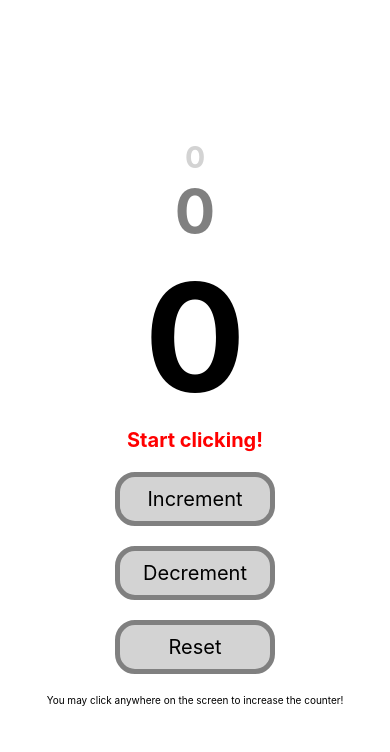
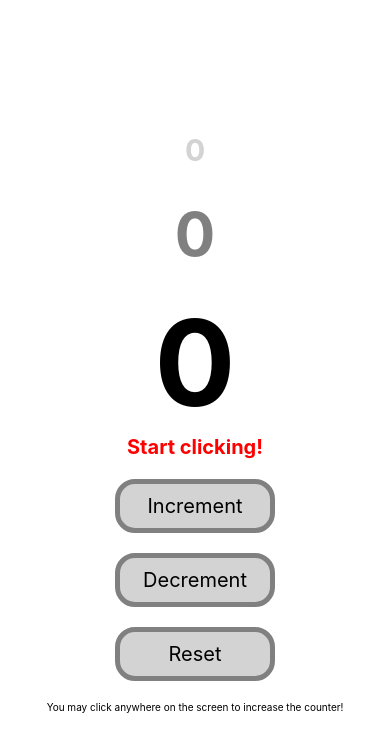
Before and after one commit to ricsoh/expo-project2, a React Native app: screen / in a window 390 px wide. Shown: the top 752 px of the page. Built offline with nearby package versions, Linux system fonts and the light colour scheme.

Commit message:
add additonal component props

```diff
--- a/App.js
+++ b/App.js
@@ -61,9 +61,9 @@ export default function App() {
 
   return (
     <View style={styles.container} onTouchEnd={() => screenTouch()}>
-      <CounterText fontSize={30} color='lightgray'> {count} </CounterText>
-      <CounterText fontSize={60} color='gray'> {count} </CounterText>
-      <Text style={styles.text}> {count} </Text>
+      <CounterText fontSize={30} marginBottom={30} color='lightgray'> {count} </CounterText>
+      <CounterText fontSize={60} marginBottom={20} color='gray'> {count} </CounterText>
+      <CounterText fontSize={120} color='black'> {count} </CounterText>
       <Text style={styles.textEncourageing}> {renderEncourageingText()} </Text>
       <TouchableOpacity style={styles.button}><Text style={styles.buttonText}>Increment</Text></TouchableOpacity>
       <TouchableOpacity onPress={decrement} style={styles.button}><Text style={styles.buttonText}>Decrement</Text></TouchableOpacity>
--- a/components/CounterText.js
+++ b/components/CounterText.js
@@ -3,7 +3,7 @@ import { Text, StyleSheet } from 'react-native';
 
 export default function CounterText(props) {
     return (
-        <Text style={[styles.CounterText, {color: props.color, fontSize: props.fontSize}]}>
+        <Text style={[styles.CounterText, {color: props.color, marginBottom: props.marginBottom, fontSize: props.fontSize}]}>
             {props.children}
         </Text>
     );
```
